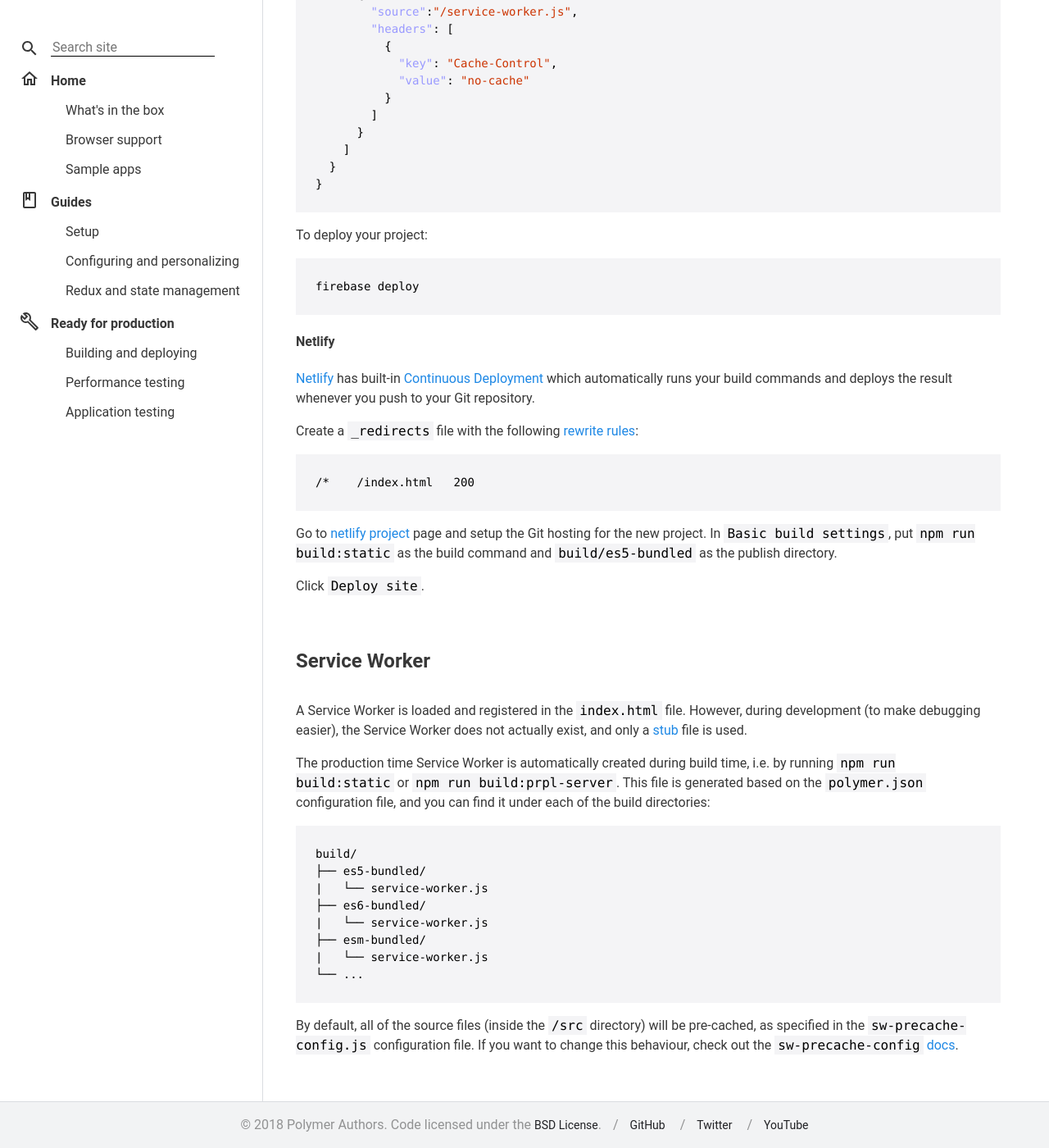
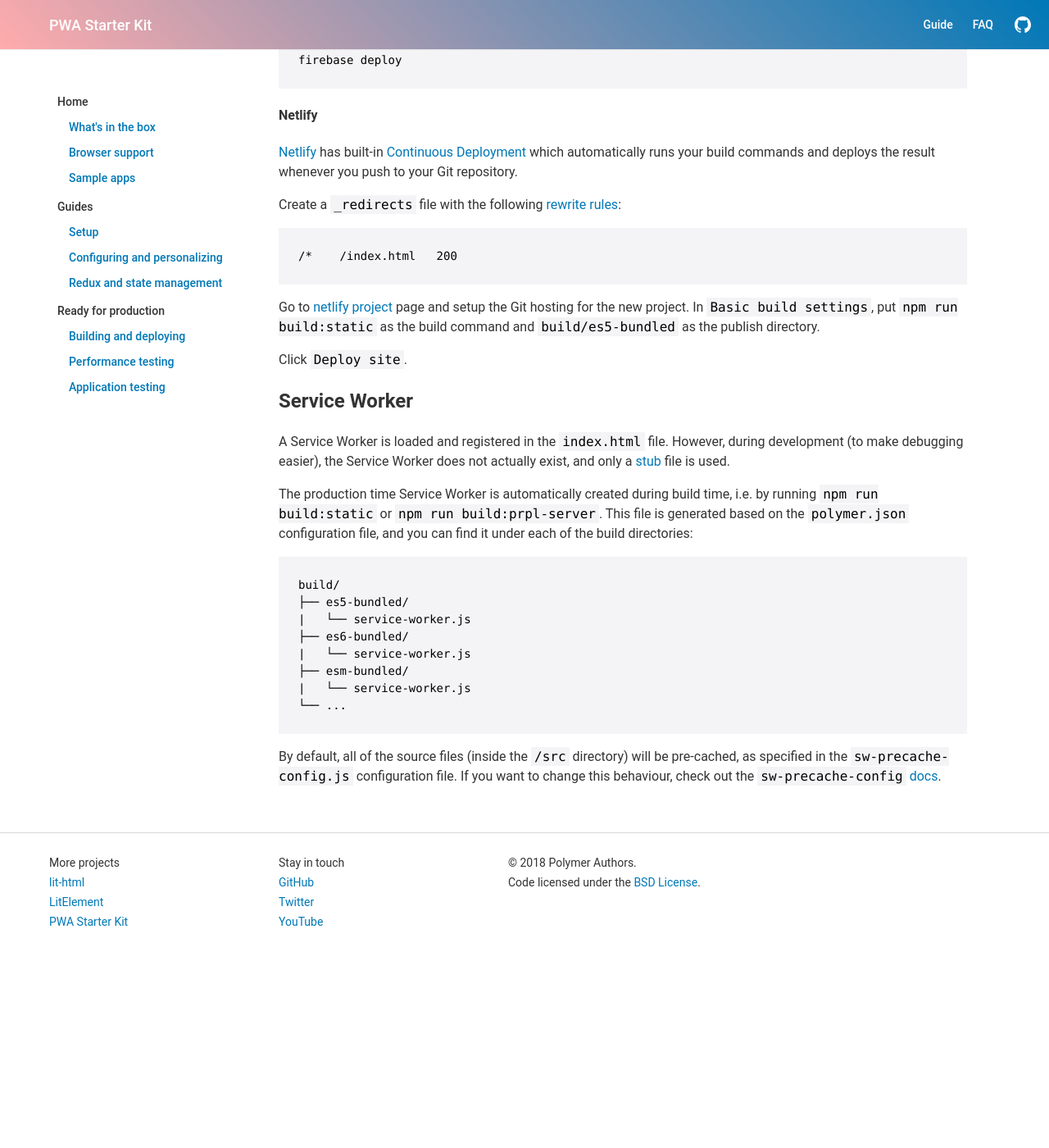
Before and after one commit to Polymer/pwa-starter-kit, a Jekyll site: the page built from building-and-deploying.md, in a window 1280 px wide and 1400 px high, scrolled down 5505 px. Shown: the whole window at 82% size. Built offline with Jekyll 4.4.1, drawn with Linux system fonts in a browser that asks for light colours; some web fonts are replaced; after the commit the page ends 6665 px from its top, so only the background shows below that; some of the changed text lies outside the part shown.

Commit message:
New theme WIP

```diff
--- a/_layouts/default.html
+++ b/_layouts/default.html
@@ -20,24 +20,37 @@
   <nav class="main-nav">
     <a class="logo" href="{{site.baseurl}}/">PWA Starter Kit</a>
     <div class="flex"></div>
-    <ul>
-      <li><a href="https://github.com/polymer/pwa-starter-kit">GitHub</a></li>
-      <li><a href="{{site.baseurl}}/sample-apps">Sample apps</a></li>
-      <li><a href="{{site.baseurl}}/setup">Get started</a></li>
-      <li><a href="{{site.baseurl}}/faq">FAQ</a></li>
-    </ul>
+    <a class="nav-item" href="{{site.baseurl}}/setup">Guide</a>
+    <a class="nav-item" href="{{site.baseurl}}/faq">FAQ</a>
+    <a class="icon-github" href="https://github.com/polymer/pwa-starter-kit" title="GitHub">
+      <svg version="1.1" xmlns="http://www.w3.org/2000/svg" width="24" height="24" fill="#FFFFFF">
+        <path d="M12,2C6.48,2,2,6.59,2,12.25c0,4.53,2.87,8.37,6.84,9.73c0.5,0.09,0.68-0.22,0.68-0.49c0-0.24-0.01-0.89-0.01-1.74c-2.78,0.62-3.37-1.37-3.37-1.37c-0.45-1.18-1.11-1.5-1.11-1.5c-0.91-0.64,0.07-0.62,0.07-0.62c1,0.07,1.53,1.06,1.53,1.06c0.89,1.57,2.34,1.11,2.91,0.85c0.09-0.66,0.35-1.11,0.63-1.37c-2.22-0.26-4.56-1.14-4.56-5.07c0-1.12,0.39-2.03,1.03-2.75c-0.1-0.26-0.45-1.3,0.1-2.71c0,0,0.84-0.28,2.75,1.05c0.8-0.23,1.65-0.34,2.5-0.34c0.85,0,1.7,0.12,2.5,0.34c1.91-1.33,2.75-1.05,2.75-1.05c0.55,1.41,0.2,2.45,0.1,2.71c0.64,0.72,1.03,1.63,1.03,2.75c0,3.94-2.34,4.81-4.57,5.06c0.36,0.32,0.68,0.94,0.68,1.9c0,1.37-0.01,2.48-0.01,2.81c0,0.27,0.18,0.59,0.69,0.49c3.97-1.36,6.83-5.2,6.83-9.73C22,6.59,17.52,2,12,2"/>
+      </svg>
+    </a>
   </nav>
 
   {{content}}
 
   <footer>
-    <p>© 2018 Polymer Authors. Code licensed under the
-    <a target="_blank" href="http://polymer.github.io/LICENSE.txt"> BSD License</a>. </p>
-    <ul>
-      <li><a href="https://www.github.com/polymer/pwa-starter-kit" rel="noopener" target="_blank">GitHub</a></li>
-      <li><a href="https://www.twitter.com/polymer" rel="noopener" target="_blank">Twitter</a></li>
-      <li><a href="https://www.youtube.com/watch?v=we3lLo-UFtk" rel="noopener" target="_blank">YouTube</a></li>
-    </ul>
+    <div class="wrapper">
+      <div class="group">
+        More projects<br>
+        <a href="https://polymer.github.io/lit-html/">lit-html</a><br>
+        <a href="https://polymer.github.io/lit-element/">LitElement</a><br>
+        <a href="https://polymer.github.io/pwa-starter-kit/">PWA Starter Kit</a>
+      </div>
+      <div class="group">
+        Stay in touch<br>
+        <a href="https://www.github.com/polymer/pwa-starter-kit" rel="noopener" target="_blank">GitHub</a><br>
+        <a href="https://www.twitter.com/polymer" rel="noopener" target="_blank">Twitter</a><br>
+        <a href="https://www.youtube.com/watch?v=we3lLo-UFtk" rel="noopener" target="_blank">YouTube</a>
+      </div>
+      <div class="attribution">
+        © 2018 Polymer Authors.<br>
+        Code licensed under the
+        <a target="_blank" href="http://polymer.github.io/LICENSE.txt">BSD License</a>.
+      </div>
+    </div>
   </footer>
 </body>
 </html>
--- a/_layouts/post.html
+++ b/_layouts/post.html
@@ -6,17 +6,7 @@
     <button id="toggleNavButton">Menu</button>
     <ul>
       <li>
-        <svg xmlns="http://www.w3.org/2000/svg" width="24" height="24" viewBox="0 0 24 24">
-            <path d="M15.5 14h-.79l-.28-.27C15.41 12.59 16 11.11 16 9.5 16 5.91 13.09 3 9.5 3S3 5.91 3 9.5 5.91 16 9.5 16c1.61 0 3.09-.59 4.23-1.57l.27.28v.79l5 4.99L20.49 19l-4.99-5zm-6 0C7.01 14 5 11.99 5 9.5S7.01 5 9.5 5 14 7.01 14 9.5 11.99 14 9.5 14z"/>
-            <path d="M0 0h24v24H0z" fill="none"/>
-        </svg>
-        <input id="searchBox" type="search" placeholder="Search site">
-      <li>
-        <svg class="toc-icon" viewBox="0 0 24 24">
-          <path xmlns="http://www.w3.org/2000/svg" id="XMLID_1_" d="M12,5.69l5,4.5V12v6h-2v-4v-2h-2h-2H9v2v4H7v-6v-1.81L12,5.69 M12,3L2,12h3v8h6v-6h2v6h6v-8h3L12,3L12,3z"/>
-        </svg>
         <span>Home</span>
-      </li>
         <ul>
           <li>
             <a href="{{site.baseurl}}/what's-in-the-box/">What's in the box</a>
@@ -28,12 +18,9 @@
             <a href="{{site.baseurl}}/sample-apps/">Sample apps</a>
           </li>
         </ul>
+      </li>
       <li>
-        <svg class="toc-icon" viewBox="0 0 24 24">
-          <path xmlns="http://www.w3.org/2000/svg" d="M18,2H6C4.9,2,4,2.9,4,4v16c0,1.1,0.9,2,2,2h12c1.1,0,2-0.9,2-2V4C20,2.9,19.1,2,18,2z M9,4h2v5l-1-0.75L9,9V4z M18,20H6V4   h1v9l3-2.25L13,13V4h5V20z"/>
-        </svg>
         <span>Guides</span>
-      </li>
         <ul>
           <li>
             <a href="{{site.baseurl}}/setup/">Setup</a>
@@ -45,12 +32,9 @@
             <a href="{{site.baseurl}}/redux-and-state-management/">Redux and state management</a>
           </li>
         </ul>
+      </li>
       <li>
-        <svg>
-          <path xmlns="http://www.w3.org/2000/svg" d="M22.61,18.99l-9.08-9.08c0.93-2.34,0.45-5.1-1.44-7c-2.3-2.3-5.88-2.51-8.43-0.65L7.5,6.11L6.08,7.52L2.25,3.69    C0.39,6.23,0.6,9.82,2.9,12.11c1.86,1.86,4.57,2.35,6.89,1.48l9.11,9.11c0.39,0.39,1.02,0.39,1.41,0l2.3-2.3    C23.01,20.02,23.01,19.39,22.61,18.99z M19.61,20.59l-9.46-9.46c-0.61,0.45-1.29,0.72-2,0.82c-1.36,0.2-2.79-0.21-3.83-1.25    C3.37,9.76,2.93,8.5,3,7.26l3.09,3.09l4.24-4.24L7.24,3.02c1.24-0.07,2.49,0.37,3.44,1.31c1.08,1.08,1.49,2.57,1.24,3.96    C11.8,9,11.5,9.66,11.04,10.25l9.45,9.45L19.61,20.59z"/>
-        </svg>
         <span>Ready for production</span>
-      </li>
         <ul>
           <li>
             <a href="{{site.baseurl}}/building-and-deploying/">Building and deploying</a>
@@ -62,6 +46,7 @@
             <a href="{{site.baseurl}}/application-testing/">Application testing</a>
           </li>
         </ul>
+      </li>
     </ul>
   </nav>
 
--- a/css/main.css
+++ b/css/main.css
@@ -1,119 +1,184 @@
-/* from "https://fonts.googleapis.com/css?family=Poppins:500,200" to control font loading */
-/* latin */
-@font-face {
-  font-family: 'Poppins';
-  font-style: normal;
-  font-weight: 200;
-  src: local('Poppins ExtraLight'), local('Poppins-ExtraLight'), url(https://fonts.gstatic.com/s/poppins/v5/pxiByp8kv8JHgFVrLFj_Z1xlFd2JQEk.woff2) format('woff2');
-  unicode-range: U+0000-00FF, U+0131, U+0152-0153, U+02BB-02BC, U+02C6, U+02DA, U+02DC, U+2000-206F, U+2074, U+20AC, U+2122, U+2191, U+2193, U+2212, U+2215, U+FEFF, U+FFFD;
-  font-display: optional;
-}
-/* latin */
-@font-face {
-  font-family: 'Poppins';
-  font-style: normal;
-  font-weight: 500;
-  src: local('Poppins Medium'), local('Poppins-Medium'), url(https://fonts.gstatic.com/s/poppins/v5/pxiByp8kv8JHgFVrLGT9Z1xlFd2JQEk.woff2) format('woff2');
-  unicode-range: U+0000-00FF, U+0131, U+0152-0153, U+02BB-02BC, U+02C6, U+02DA, U+02DC, U+2000-206F, U+2074, U+20AC, U+2122, U+2191, U+2193, U+2212, U+2215, U+FEFF, U+FFFD;
-  font-display: optional;
-}
-
+/* Tagname styles */
 body {
-  min-height: 101vh;
   margin: 0;
-  background-color: #FFF;
-  color: #383838;
-  font-family: 'Roboto', 'Noto', sans-serif;
-  font-size: 16px;
+  padding: 0;
+  font-family: 'Google Sans', 'Roboto', 'Noto', sans-serif;
+  -webkit-font-smoothing: antialiased;
+  color: #333;
   line-height: 1.5;
-  -webkit-tap-highlight-color: rgba(0, 0, 0, 0);
-  text-rendering: optimizeLegibility;
-}
-
-h1 {
-  font-family: 'Poppins', 'Roboto', 'Noto', sans-serif;
-  font-size: 32px;
-  letter-spacing: 0.04em;
-}
-
-h2 {
-  font-family: 'Poppins', 'Roboto', 'Noto', sans-serif;
-  font-size: 24px;
-  line-height: 1.3;
-}
-
-h3 {
-  font-family: 'Poppins', 'Roboto', 'Noto', sans-serif;
-  font-size: 20px;
-}
-
-h4 {
-  font-family: 'Poppins', 'Roboto', 'Noto', sans-serif;
-  font-size: 16px;
 }
 
 a {
+  color: #0078b7;
   text-decoration: none;
+}
+
+a:hover {
+  text-decoration: underline;
+}
+
+/* Top nav */
+.main-nav {
+  height: 60px;
+  position: fixed;
+  left: 0;
+  top: 0;
+  right: 0;
+  background: #0078b7;
+  background: linear-gradient(225deg, #0078b7 0%, #ffabac 100%);
+  box-shadow: 0 0 2px rgba(0,0,0,.2);
+  display: flex;
+  padding-left: 60px;
+  justify-content: center;
+  flex-direction: row;
+  align-items: center;
+  font-weight: 500;
+  color: #fff;
+  z-index: 1000;
+}
+
+.main-nav a {
   color: inherit;
 }
 
-.row {
-  display: flex;
+.main-nav .logo {
+  font-size: 18px;
 }
 
-.flex {
+.main-nav .flex {
   flex: 1;
+}
+
+.main-nav .nav-item {
+  font-size: 14px;
+  padding: 0 12px;
+}
+
+.main-nav .icon-github {
+  margin-right: 20px;
+  margin-left: 12px;
+  width: 24px;
+  height: 24px;
+  background-size: cover;
+}
+
+/* Content area */
+main {
+  margin-top: 60px;
+  display: flex;
+  align-items: flex-start;
+}
+
+footer .wrapper,
+main {
+  max-width: 1280px;
+}
+
+/* Main/left nav */
+.toc {
+  /* position: sticky works in Chrome, Firefox, Safari and Edge;
+  fallback to position: static for which the nav will just be part
+  of the scrolling content. */
+  position: -webkit-sticky;
+  position: sticky;
+  top: 60px;
+  padding: 40px 0;
+  width: 240px;
+  font-size: 14px;
+  font-weight: 500;
+}
+
+.toc > #toggleNavButton {
+  display: none;
+}
+
+.toc > ul {
+  margin: 0;
+  padding: 0;
+}
+
+.toc > ul ul {
+  padding-left: 24px;
+}
+
+.toc li {
+  list-style-type: none;
+  margin: 10px 0;
+}
+
+.toc svg {
+  width: 24px;
+  height: 24px;
+  fill: currentcolor;
+  vertical-align: middle;
+}
+
+.toc span {
+  display: inline-block;
+  vertical-align: sub;
+  padding: 0 10px;
+}
+
+/* Article area */
+article {
+  flex: 1;
+  margin: 40px;
+  /* Set min-width so article width will shrink
+  (and code snippets will horizontally scroll). */
+  min-width: 1px;
+}
+
+.prevnext {
+  display: flex;
+  justify-content: space-between;
+}
+
+.next {
+  text-align: right;
+  order: 2
+}
+
+.prev {
+  order: 1
+}
+
+/* Footer */
+footer {
+  border-top: 1px solid #d9d9d9;
+}
+
+footer .wrapper {
+  margin-top: 24px;
+  /* No spacing between child elements. */
+  font-size: 0px;
+}
+
+footer .group {
+  display: inline-block;
+  vertical-align: top;
+  width: 240px;
+  font-size: 14px;
+  line-height: 24px;
+  margin: 0 40px 24px 0;
+}
+
+footer .attribution {
+  display: inline-block;
+  vertical-align: top;
+  font-size: 14px;
+  line-height: 24px;
+  margin-bottom: 24px;
+}
+
+
+
+/* TODO: figure out if below rules are still needed */
+.current {
+  font-weight: bold;
 }
 
 .text-center {
   text-align: center;
-}
-
-/* top nav */
-.main-nav {
-  position: relative;
-  font-family: 'Poppins', 'Roboto', 'Noto', sans-serif;
-  display: flex;
-  align-items: center;
-  padding: 0 48px;
-  box-sizing: border-box;
-  font-size: 16px;
-  letter-spacing: 1px;
-  border-bottom: 1px solid #EEEBF3;
-  background: #212124;
-  color: white;
-}
-
-.main-nav > ul {
-  list-style-type: none;
-  padding: 0;
-}
-
-.main-nav > ul > li {
-  display: inline-block;
-  padding: 8px 0;
-  margin: 0 12px;
-}
-
-.main-nav > ul > li:hover {
-  color: #FADE4B;
-}
-
-#searchBox {
-  display: inline-block;
-  width: 200px;
-  background: white;
-  border: none;
-  font-family: inherit;
-  font-size: inherit;
-  color: black;
-  margin: 0 10px;
-  border-bottom: 1px solid black;
-  -webkit-appearance: textfield;
-}
-
-#searchBox::-webkit-search-decoration {
-  -webkit-appearance: none;
 }
 
 /* home page */
@@ -235,160 +300,6 @@
   padding: 20px;
 }
 
-footer {
-  display: flex;
-  align-items: center;
-  justify-content: center;
-  padding: 0 14px;
-  background: #F2F3F4;
-  color: rgba(0,0,0,.4);
-  border-top: 1px solid #dadce0;
-}
-
-footer ul {
-  padding: 0;
-}
-
-footer ul li {
-  display: inline-block;
-}
-
-footer ul li::before {
-  padding: 0 14px;
-  content: '/';
-  color: rgba(0,0,0,.4);
-}
-footer a {
-  color: #202124;
-  font-size: 14px;
-}
-
-/* doc page */
-.toc {
-  font-family: 'Poppins', 'Roboto', 'Noto', sans-serif;
-  /* position: sticky works in Chrome, Firefox, Safari and Edge;
-  fallback to position: static for which the nav will just be part
-  of the scrolling content. */
-  position: -webkit-sticky;
-  position: sticky;
-  top: 0;
-  left: 0;
-  width: 320px;
-  height: 300px;
-  box-sizing: border-box;
-  padding: 24px;
-}
-
-.toc > #toggleNavButton {
-  display: none;
-}
-
-.toc a:hover {
-  border-bottom: 2px solid #FADE4B;
-  -webkit-transition: -webkit-transform .3s ease;
-  -webkit-transition: transform .3s ease;
-  transition: transform .3s ease;
-}
-
-.toc > ul {
-  padding: 0;
-}
-
-.toc > ul ul {
-  margin-left: 1em;
-}
-
-.toc li {
-  padding: 6px 0;
-  list-style-type: none;
-  font-size: 16px;
-  line-height: 1.5;
-  -webkit-transition: -webkit-transform .3s ease;
-  -webkit-transition: transform .3s ease;
-  transition: transform .3s ease;
-}
-
-.toc > ul > li {
-  font-weight: bold;
-}
-.toc svg {
-  width: 24px;
-  height: 24px;
-  fill: currentcolor;
-  vertical-align: middle;
-}
-.toc span {
-  display: inline-block;
-  vertical-align: sub;
-  padding: 0 10px;
-}
-
-article {
-  max-width: 860px;
-  padding: 40px;
-  margin: -300px 0 0 320px;
-  border-left: 1px solid #dadce0;
-}
-
-article h1 {
-  font-size: 30px;
-  font-weight: 600;
-  letter-spacing: normal;
-  line-height: 1.1;
-  margin: 0 0 24px 0;
-  padding-bottom: 8px;
-}
-article h1:after {
-  display: block;
-  width: 60px;
-  height: 5px;
-  content: ' ';
-  background: #FADE4B;
-  margin: 20px 0;
-}
-
-article h2 {
-  font-weight: 600;
-  margin: 64px 0 24px;
-  padding-bottom: 8px;
-}
-
-article h3 {
-  font-weight: 600;
-  margin: 32px 0 16px;
-}
-
-article a {
-  color: #1e88e5;
-}
-
-article a:hover {
-  text-decoration: underline;
-}
-
-article img {
-  max-width: 100%;
-  box-sizing: border-box;
-  box-shadow: 0 1px 4px 0 rgba(0,0,0,0.14);
-  margin: 20px auto;
-  display: block;
-}
-
-.inline img {
-  display: inline-block;
-  margin: 0;
-  vertical-align: middle;
-}
-
-h2 img {
- display: inline-block;
- vertical-align: middle;
-}
-
-p.caption, b {
-  font-weight: 500;
-}
-
 /* table of contents. align the first set of bullets with the title. */
 #table-of-contents + ul {
   list-style-type: none;
@@ -507,14 +418,70 @@
     height: 40px;
     padding: 4px;
   }
+}
 
+@media screen and (min-width: 1400px) {
+  footer .wrapper,
+  main {
+    margin-left: auto;
+    margin-right: auto;
+  }
+}
+@media screen and (max-width: 1400px) {
+  footer .wrapper,
+  main {
+    padding: 0 60px;
+  }
+}
+@media screen and (max-width: 1160px) {
+  #secondary-nav {
+    display: none;
+  }
+  .toc {
+    padding: 32px 0;
+  }
+  footer .wrapper,
+  main {
+    padding: 0 32px;
+  }
+  footer .group {
+    margin-right: 24px;
+  }
+  .main-nav {
+    padding-left: 32px;
+  }
+  article {
+    margin: 32px 0 32px 24px;
+  }
+  .row {
+    display: block;
+  }
+  .row .gap {
+    display: none;
+  }
+  .block {
+    margin-bottom: 24px;
+  }
+}
+@media screen and (max-width: 640px) {
+  .main-nav {
+    height: 56px;
+    padding-left: 20px;
+  }
+  main {
+    display: block;
+  }
   /* doc page */
   .toc {
-    position: static;
+    position: fixed;
+    top: 56px;
+    left: 0;
+    right: 0;
+    padding: 0;
     width: auto;
     height: auto;
-    padding: 16px 24px;
-    border-bottom: 1px solid #dadce0;
+    background: #FFF;
+    border-bottom: 1px solid rgba(0,0,0,.2);
   }
 
   .toc > ul {
@@ -523,12 +490,14 @@
 
   .toc.open > ul {
     display: block;
+    padding: 0 20px;
   }
 
   .toc > #toggleNavButton {
     display: block;
     width: 100%;
-    height: 40px;
+    height: 56px;
+    padding: 0 20px;
     text-align: left;
     background: none;
     border: none;
@@ -545,58 +514,41 @@
   .toc.open > #toggleNavButton::before {
     content: '\25bc  ';
   }
-
-  article {
-    padding: 24px;
+  #right-nav {
+    position: fixed;
     margin-top: 0;
-    margin-left: 0;
-    border-left: none;
+    top: 56px;
+    left: 0;
+    right: 0;
+    height: 56px;
+    width: auto;
+    border-bottom: 1px solid #CCC;
+    display: flex;
+    align-items: center;
   }
-
-  footer {
-    flex-direction: column;
-    align-items: start;
-  }
-  footer ul {
-    margin: 0;
-    padding: 0;
-  }
-
-  footer ul li::before {
+  #right-nav .placeholder,
+  #right-nav .subnav {
     display: none;
   }
-
-  footer ul li::after {
-    padding: 0 14px;
-    content: '/';
-    color: rgba(0,0,0,.4);
+  article {
+    margin: 0;
+    padding: 20px 0;
   }
-
-  .main-nav {
-    padding: 0 24px;
+  main {
+    margin-top: 112px;
+  }
+  footer .wrapper,
+  main {
+    padding: 0 20px;
+  }
+  footer .group {
+    width: 50%;
+    margin-right: 0;
+  }
+  #right-nav {
+    margin: 0;
+  }
+  .block {
+    margin-bottom: 16px;
   }
 }
-
-@media (max-width: 575px) {
-  /* top nav */
-  .main-nav {
-    flex-direction: column;
-    padding-top: 14px;
-  }
-
-  .main-nav > ul {
-    display: flex;
-    width: 100%;
-    justify-content: space-between;
-  }
-
-  .main-nav > ul > li {
-    margin: 0 4px;
-  }
-}
-
-@media (max-width: 360px) {
-  .main-nav > ul > li {
-    font-size: 13px;
-  }
-}
```
Also changed, not shown: other parts of _layouts/post.html (+0 -9 lines). Lines whose indentation alone changed are shown as unchanged.
